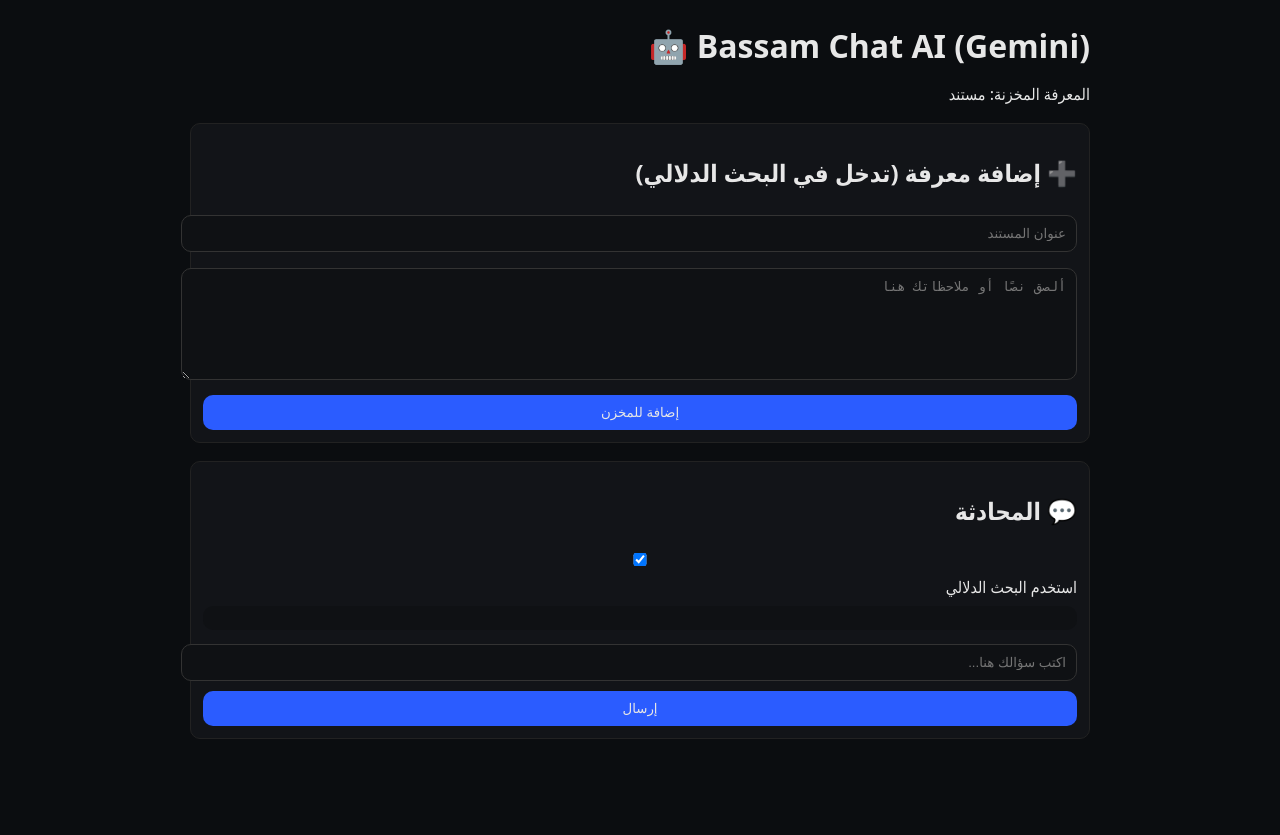
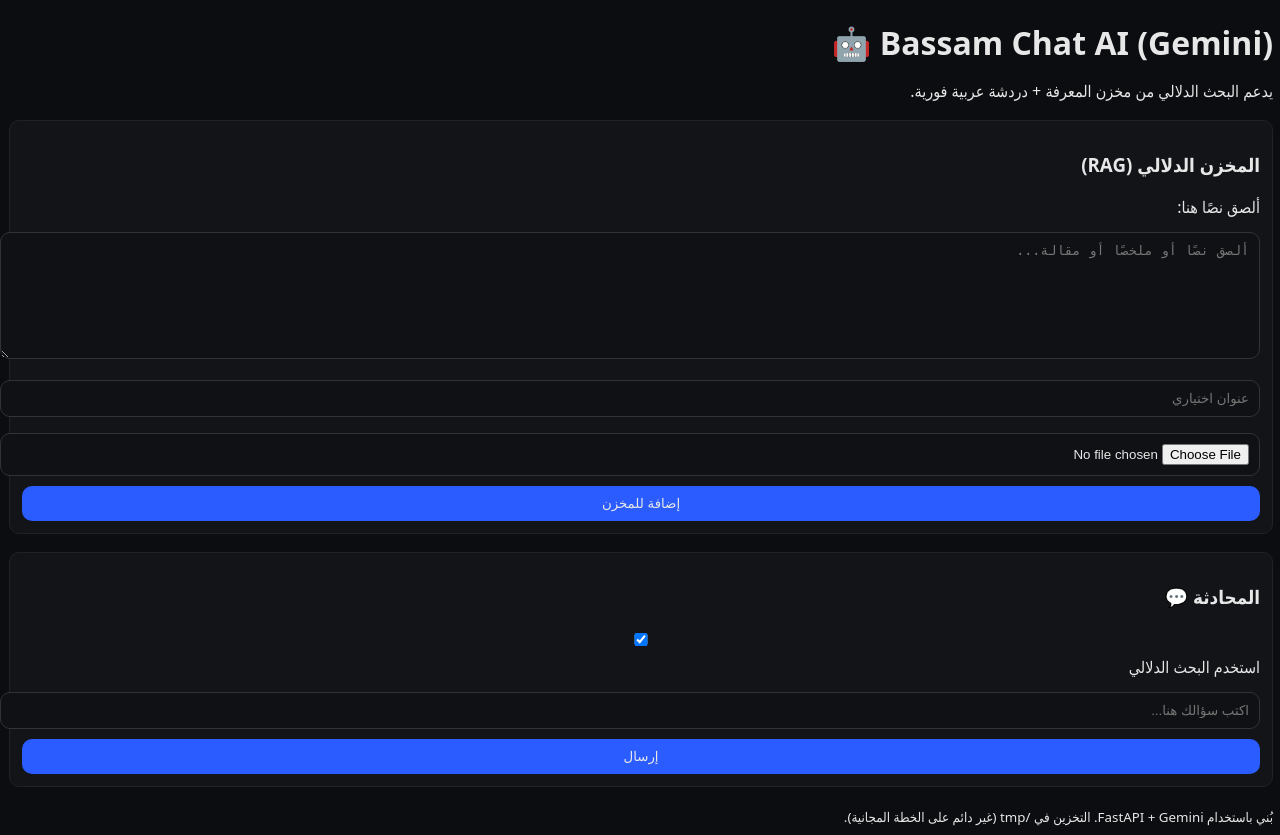
Before and after one commit to bassam-st/bassam-chat-ai, a FastAPI app: page / in a window 1280 px wide. Before the commit the page ends 739 px from the top, so only its background shows below. Run offline with FastAPI, Linux system fonts and the light colour scheme; parts of the project's set-up code (start-up, migrations or seed data) failed here and were passed over.

Commit message:
Update index.html

```diff
--- a/templates/index.html
+++ b/templates/index.html
@@ -7,74 +7,102 @@
   <link rel="stylesheet" href="/static/style.css"/>
 </head>
 <body>
-  <main class="container">
+  <header>
     <h1>Bassam Chat AI (Gemini) 🤖</h1>
-    <p>المعرفة المخزنة: <b id="doc-count">{{ doc_count }}</b> مستند</p>
+    <p class="sub">يدعم البحث الدلالي من مخزن المعرفة + دردشة عربية فورية.</p>
+  </header>
 
-    <section class="kb">
-      <h2>➕ إضافة معرفة (تدخل في البحث الدلالي)</h2>
-      <form id="kb-form">
-        <input name="title" placeholder="عنوان المستند" required />
-        <textarea name="content" rows="6" placeholder="ألصق نصًا أو ملاحظاتك هنا" required></textarea>
-        <button type="submit">إضافة للمخزن</button>
-        <span id="kb-status"></span>
-      </form>
+  <section class="panel">
+    <h3>المخزن الدلالي (RAG)</h3>
+    <label>ألصق نصًا هنا:</label>
+    <textarea id="kb-text" rows="7" placeholder="ألصق نصًا أو ملخصًا أو مقالة..."></textarea>
+    <div class="row">
+      <input id="kb-title" placeholder="عنوان اختياري"/>
+      <input type="file" id="kb-file" />
+    </div>
+    <button id="btn-add">إضافة للمخزن</button>
+    <div id="kb-status"></div>
   </section>
 
-    <section class="chat">
-      <h2>💬 المحادثة</h2>
-      <label><input type="checkbox" id="use-search" checked /> استخدم البحث الدلالي</label>
-      <div id="chat-box" class="chat-box"></div>
-      <form id="chat-form">
-        <input id="msg" placeholder="اكتب سؤالك هنا..." autocomplete="off" />
-        <button>إرسال</button>
-      </form>
+  <section class="panel">
+    <h3>المحادثة 💬</h3>
+    <label class="chk">
+      <input type="checkbox" id="use-search" checked />
+      <span>استخدم البحث الدلالي</span>
+    </label>
+
+    <div id="chat"></div>
+
+    <div class="row">
+      <input id="msg" placeholder="اكتب سؤالك هنا..." />
+      <button id="send">إرسال</button>
+    </div>
   </section>
-  </main>
+
+  <footer>
+    <small>بُني باستخدام FastAPI + Gemini. التخزين في /tmp (غير دائم على الخطة المجانية).</small>
+  </footer>
 
 <script>
-const $ = s => document.querySelector(s);
+const $ = (sel) => document.querySelector(sel);
 
-$("#kb-form").addEventListener("submit", async (e) => {
-  e.preventDefault();
-  const fd = new FormData(e.target);
-  $("#kb-status").textContent = "جاري الإضافة...";
+function addBubble(text, who="bot"){
+  const div = document.createElement("div");
+  div.className = "bubble " + who;
+  div.textContent = text;
+  $("#chat").appendChild(div);
+  $("#chat").scrollTop = $("#chat").scrollHeight;
+}
+
+$("#btn-add").onclick = async () => {
+  const text = $("#kb-text").value.trim();
+  const title = $("#kb-title").value.trim();
+  const file = $("#kb-file").files[0];
+
+  const fd = new FormData();
+  if (title) fd.append("title", title);
+  if (text) fd.append("text", text);
+  if (file) fd.append("file", file);
+
+  $("#kb-status").textContent = "جارِ الإضافة...";
+  try {
     const res = await fetch("/upload", { method: "POST", body: fd });
-  const ok = (await res.json()).ok;
-  $("#kb-status").textContent = ok ? "✓ تمت الإضافة" : "حدث خطأ";
-  // عدّاد تقريبي
-  const c = $("#doc-count"); c.textContent = (parseInt(c.textContent||"0")+1);
-  e.target.reset();
-});
+    const data = await res.json();
+    if (data.ok) {
+      $("#kb-status").textContent = `✔️ تم الحفظ: ${data.title} (${data.chars} حرف)`;
+      $("#kb-text").value = ""; $("#kb-title").value = ""; $("#kb-file").value = "";
+    } else {
+      $("#kb-status").textContent = "❌ " + (data.error || "فشل غير معروف");
+    }
+  } catch (e) {
+    $("#kb-status").textContent = "❌ خطأ في الشبكة";
+  }
+};
 
-$("#chat-form").addEventListener("submit", async (e) => {
-  e.preventDefault();
-  const message = $("#msg").value.trim();
-  if (!message) return;
+$("#send").onclick = async () => {
+  const msg = $("#msg").value.trim();
+  if (!msg) return;
+  addBubble(msg, "user");
   $("#msg").value = "";
-  const bubble = document.createElement("div");
-  bubble.className = "bubble user";
-  bubble.textContent = message;
-  $("#chat-box").appendChild(bubble);
+  addBubble("… يجري التفكير …", "bot");
 
-  const bot = document.createElement("div");
-  bot.className = "bubble bot";
-  $("#chat-box").appendChild(bot);
-
+  try {
     const res = await fetch("/chat", {
       method: "POST",
-    headers: {"Content-Type":"application/json"},
-    body: JSON.stringify({ message, use_search: $("#use-search").checked })
+      headers: {"Content-Type": "application/json"},
+      body: JSON.stringify({ message: msg, use_search: $("#use-search").checked })
     });
+    const data = await res.json();
+    const last = document.querySelector("#chat .bubble.bot:last-child");
+    last.textContent = data.reply || data.error || "❌ حدث خطأ في الخادم";
+  } catch (e) {
+    const last = document.querySelector("#chat .bubble.bot:last-child");
+    last.textContent = "❌ مشكلة اتصال";
+  }
+};
 
-  const reader = res.body.getReader();
-  const decoder = new TextDecoder();
-  while (true) {
-    const {value, done} = await reader.read();
-    if (done) break;
-    bot.textContent += decoder.decode(value, {stream:true});
-    $("#chat-box").scrollTop = $("#chat-box").scrollHeight;
-  }
+$("#msg").addEventListener("keydown", (e)=>{
+  if (e.key === "Enter") $("#send").click();
 });
 </script>
 </body>
```
Lines whose indentation alone changed are shown as unchanged.
